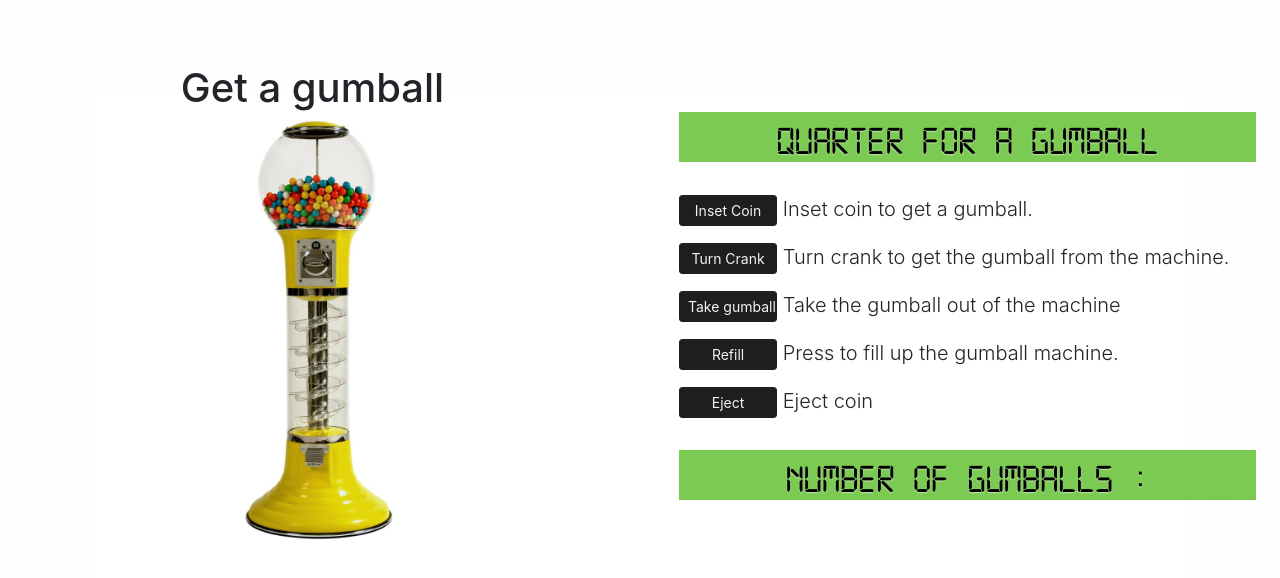
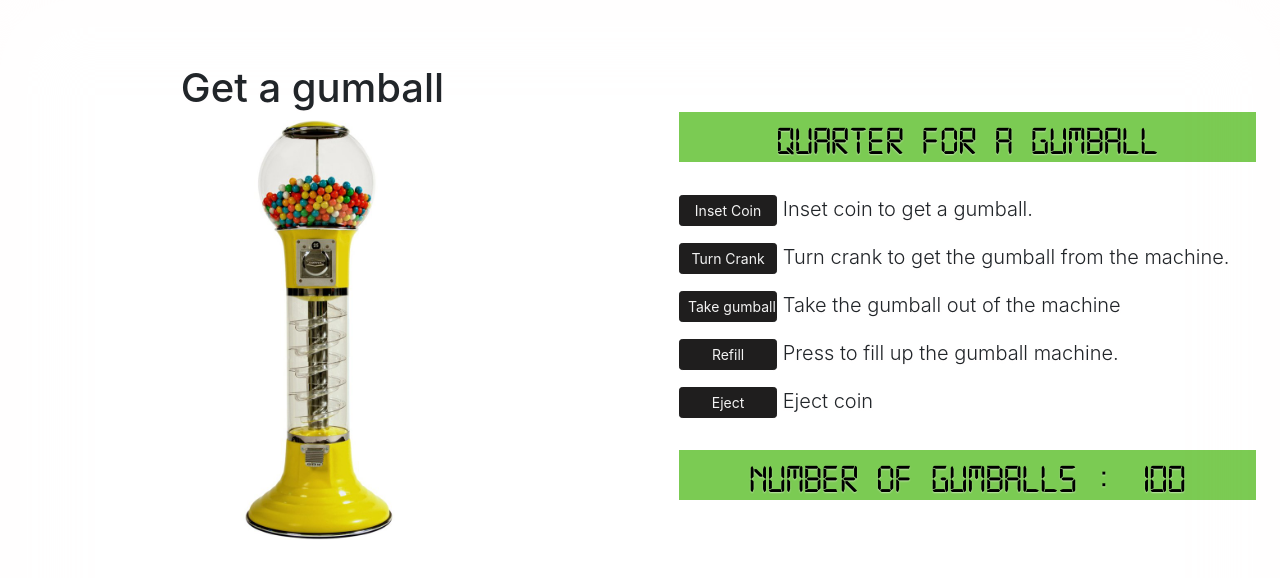
Before and after one commit to jazib-m/gumball-angular-tdd, an Angular app: page / in a window 1280 px wide. Shown: the top 578 px of the page. Built offline with nearby package versions, Linux system fonts and the light colour scheme.

Commit message:
added default number of balls on init

```diff
--- a/src/app/gumball-machine/gumball-machine.component.ts
+++ b/src/app/gumball-machine/gumball-machine.component.ts
@@ -16,6 +16,11 @@ public numberOfBalls: number;
     this.initialize();
   }
 
+  public initialize = function() {
+    this.message = this.gumballService.NQ_START;
+    this.numberOfBalls = 100;
+  };
+
   public insertQuarter = function () {
     console.log('quater inserted');
   };
@@ -32,10 +37,6 @@ public numberOfBalls: number;
     console.log('gumball taken');
   };
 
-  public initialize = function() {
-    this.message = this.gumballService.NQ_START;
-  };
-
   public refill = function() {
     console.log('machine refilled');
   };
```
